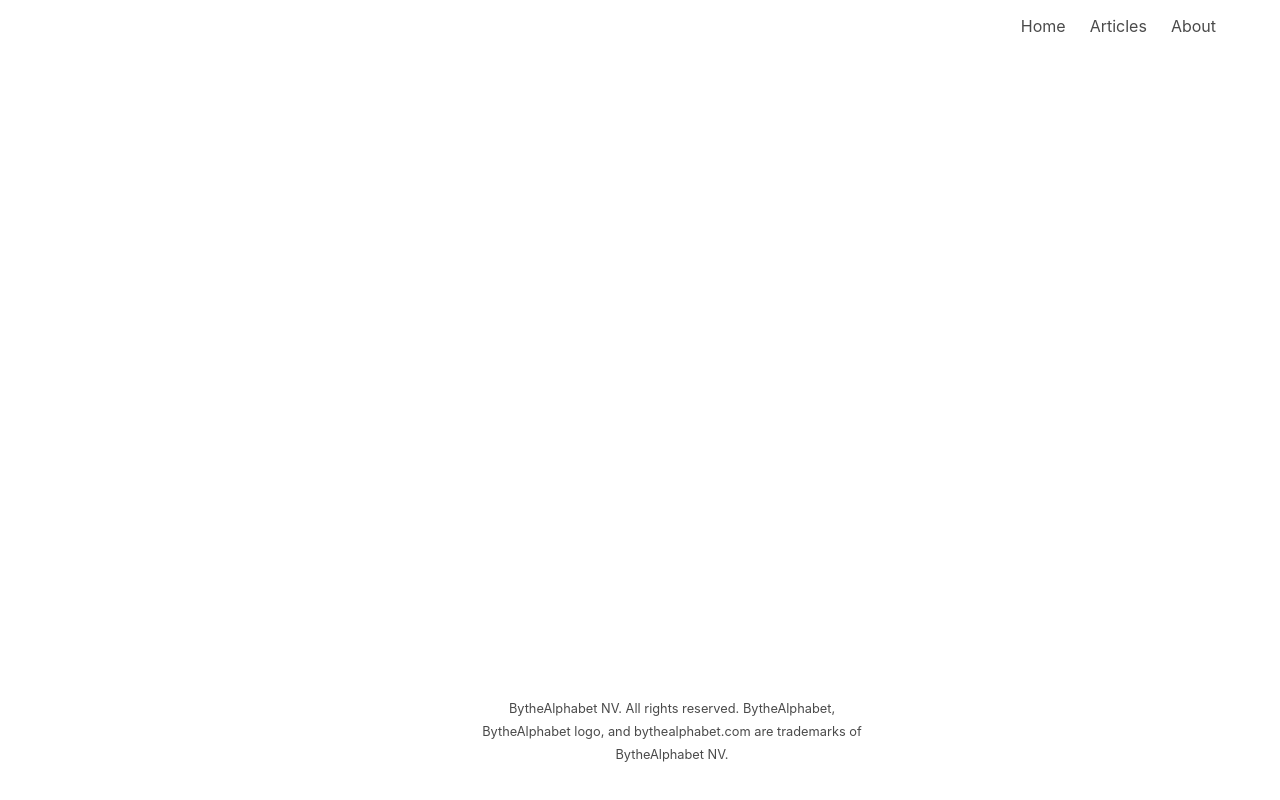
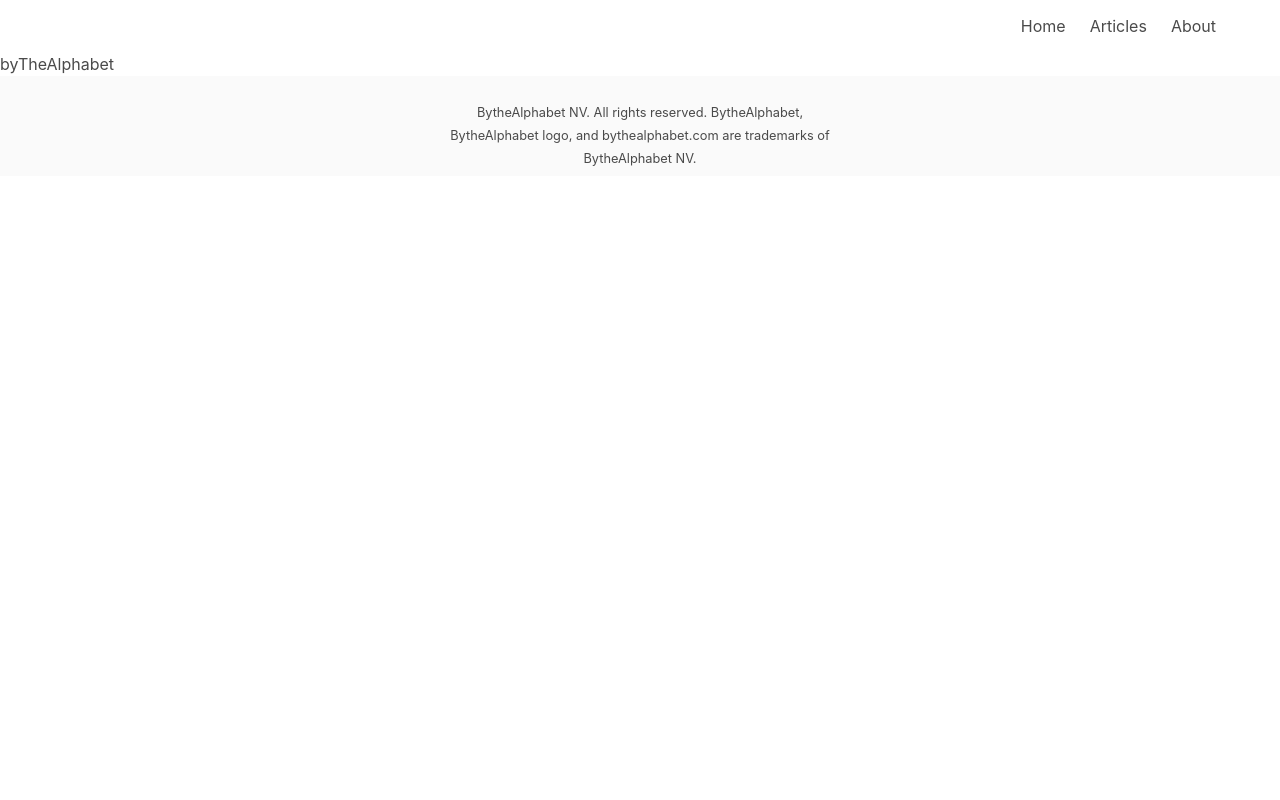
Before and after one commit to bythealphabet/bythealphabet, a React (Create React App) app: page /articles in a window 1280 px wide. Built offline with nearby package versions, Linux system fonts and the light colour scheme; no server answers.

Commit message:
worked on actions and reducers:

```diff
--- a/package.json
+++ b/package.json
@@ -6,9 +6,12 @@
     "bulma": "^0.7.5",
     "react": "^16.8.6",
     "react-dom": "^16.8.6",
+    "react-redux": "^7.1.0",
     "react-router-dom": "^5.0.1",
     "react-scripts": "3.0.1",
-    "react-tilt": "^0.1.4"
+    "react-tilt": "^0.1.4",
+    "redux": "^4.0.4",
+    "redux-thunk": "^2.3.0"
   },
   "scripts": {
     "start": "react-scripts start",
--- a/src/MainRouter.js
+++ b/src/MainRouter.js
@@ -5,6 +5,7 @@ import { Route, Switch } from "react-router-dom";
 
 //Components
 import Home from './core/Home/Home'
+import ArticleList from './core/Articles/ArticleList'
 
 // Header and Footer Layout
 
@@ -16,6 +17,7 @@ const MainRouter = props => {
 		<Layout>
 			<Switch>
 				<Route exact path={'/'} component={Home} />
+				<Route  path={'/articles'} component={ArticleList} />
 			</Switch>
 		</Layout>
 	);
--- a/src/actions/index.js
+++ b/src/actions/index.js
@@ -1,3 +1,18 @@
 import {
 	list
-}
+} from '../apis/article-api'
+
+import {
+	SHOW_ARTICLES
+} from './types'
+
+const fetchArticles = () => async dispatch  => {
+	const data = await list()
+			dispatch({
+				type: SHOW_ARTICLES,
+				payload: data
+			});
+};
+
+
+export {fetchArticles}
--- a/src/actions/types.js
+++ b/src/actions/types.js
@@ -0,0 +1 @@
+export const SHOW_ARTICLES = "SHOW_ARTICLES"
--- a/src/core/Articles/ArticleList.js
+++ b/src/core/Articles/ArticleList.js
@@ -1,12 +1,14 @@
-import React from 'react'
-import
+import React from "react";
+import {connect} from 'react-redux'
+import {fetchArticles} from '../../actions'
 
-
-const byTheAlphabet =(props)=>{
-	return(
-		<div className={` `}>byTheAlphabet</div>
-	)
+class byTheAlphabet extends React.Component {
+	componentDidMount(){
+		this.props.fetchArticles()
+	}
+	render() {
+		return <div className={` `}>byTheAlphabet</div>;
+	}
 }
 
-
-export default byTheAlphabet
+export default connect(null, {fetchArticles})(byTheAlphabet)
--- a/src/index.js
+++ b/src/index.js
@@ -1,11 +1,25 @@
-import React from 'react';
-import ReactDOM from 'react-dom';
+import React from "react";
+import ReactDOM from "react-dom";
 
 // bulma import for css styling
-import "./index.css"
+import "./index.css";
 import "bulma/css/bulma.css";
 
-import App from './App';
+//redux
+import { Provider } from "react-redux";
+import { createStore, applyMiddleware } from "redux";
+import reducers from "./reducers";
 
+// redux thunk
+import thunk from 'redux-thunk'
 
-ReactDOM.render(<App />, document.getElementById('root'));
+import App from "./App";
+
+const store = createStore(reducers, (applyMiddleware(thunk)));
+
+ReactDOM.render(
+	<Provider store={store}>
+		<App />
+	</Provider>,
+	document.getElementById("root")
+);
--- a/src/layout/Layout/Footer/Footer.js
+++ b/src/layout/Layout/Footer/Footer.js
@@ -5,7 +5,7 @@ import styles from './Footer.module.css'
 const footer =(props)=>{
 	return(
 
-			<div className={` ${styles.Footer}`}>
+			<div className={`footer ${styles.Footer}`}>
 				<div className={`content ${styles.Content} `}>
 					<p>BytheAlphabet NV. All rights reserved. BytheAlphabet,</p>
 					<p>BytheAlphabet logo, and bythealphabet.com are trademarks of</p>
--- a/src/layout/Layout/Footer/Footer.module.css
+++ b/src/layout/Layout/Footer/Footer.module.css
@@ -1,15 +1,15 @@
 .Footer {
 
-	position: absolute;
+	/*position: absolute;
 	bottom: 0;
-	left: 50%;
+	left: 50%;*/
 	height: 100px;
 	padding: 2rem;
 }
 
-.Content{
+/*.Content{
 	transform: translate(-50%, -50%);
-}
+}*/
 
 .Footer p{
 	font-size: .8rem;
--- a/src/reducers/index.js
+++ b/src/reducers/index.js
@@ -0,0 +1,5 @@
+import {combineReducers} from "redux"
+
+const bam = () =>  'pam'
+
+export default combineReducers({bam: bam})
```
Also changed, not shown: 1 other file (tests, documents, lock files or other folders).
